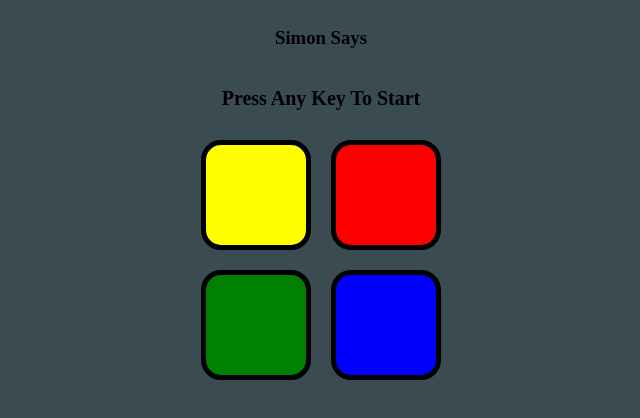
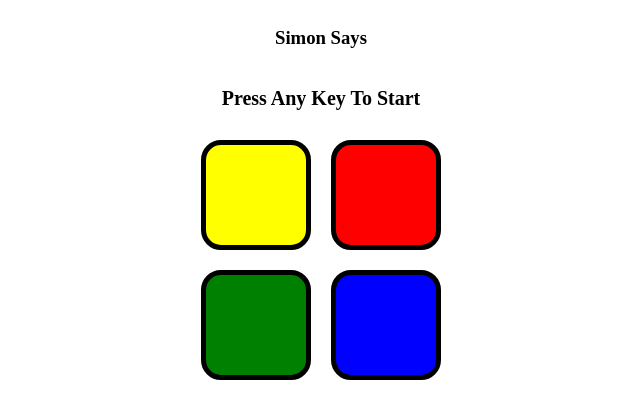
Before and after one commit to piyush1519/Game-SimonSays, a plain HTML site: page index.html in a window 1280 px wide. Shown: the whole page, without its empty margins (319-959 px from the left). Drawn offline with Linux system fonts and the light colour scheme.

Commit message:
Update style.css

```diff
--- a/style.css
+++ b/style.css
@@ -1,5 +1,5 @@
 body{
-  background-color: rgb(59, 75, 82);
+  background-color: White;
    ;
 }
  #score{
```
